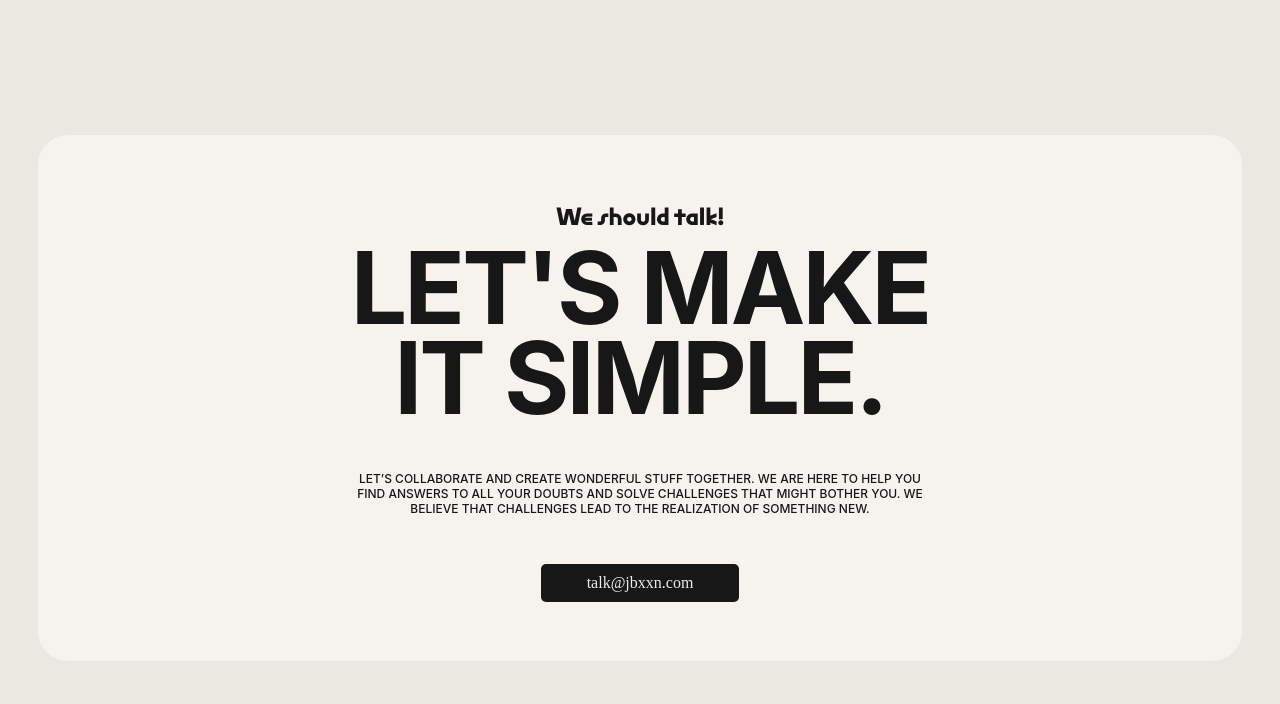
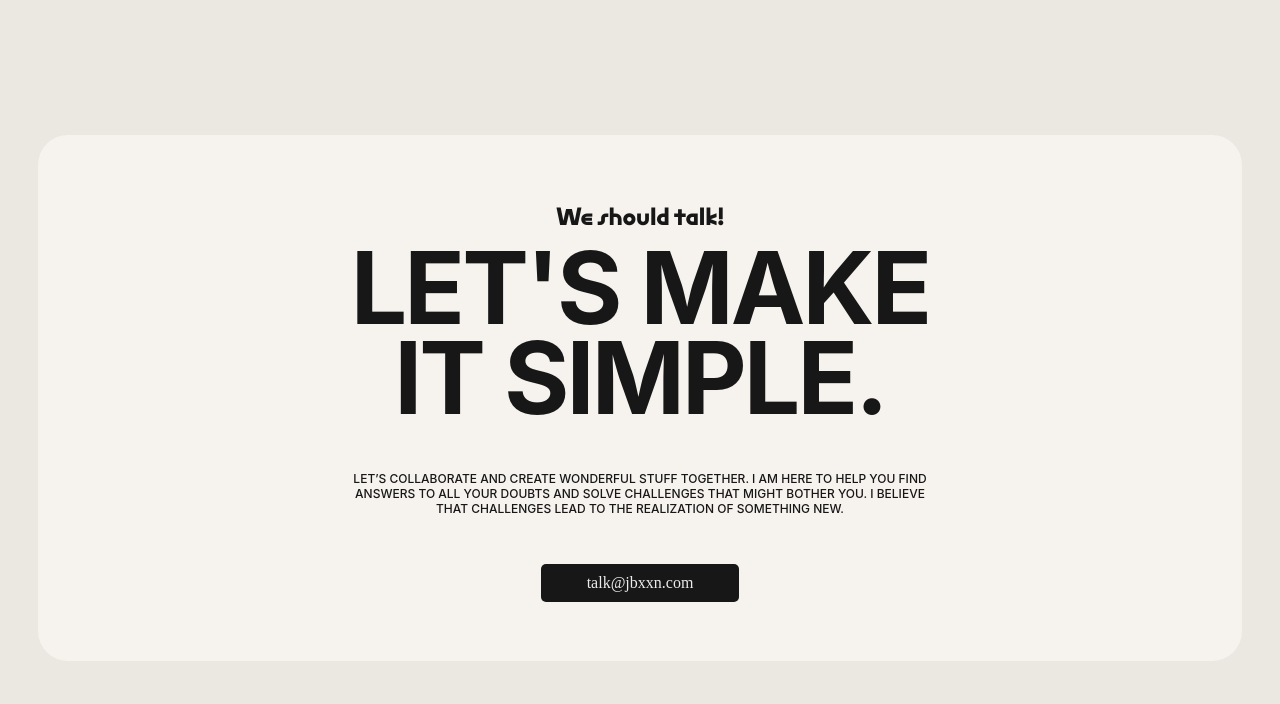
Before and after one commit to jbxxnn/folio, a website built with Parcel: page index.html in a window 1280 px wide. Shown: the part 4358-5062 px from the top of the page. Built offline with nearby package versions, Linux system fonts and the light colour scheme; some packages are replaced by stand-ins of ours; a web font is replaced by a local one; what splitting would draw is missing.

Commit message:
final final

```diff
--- a/index.html
+++ b/index.html
@@ -1130,9 +1130,8 @@
                   </div>
                   <div class="desc-footer">
                     <p>
-                      Let’s collaborate and create wonderful stuff together. We
-                      are here to help you find answers to all your doubts and
-                      solve challenges that might bother you. We believe that
+                      Let’s collaborate and create wonderful stuff together. I am here to help you find answers to all your doubts and
+                      solve challenges that might bother you. I believe that
                       challenges lead to the realization of something new.
                     </p>
                   </div>
```
